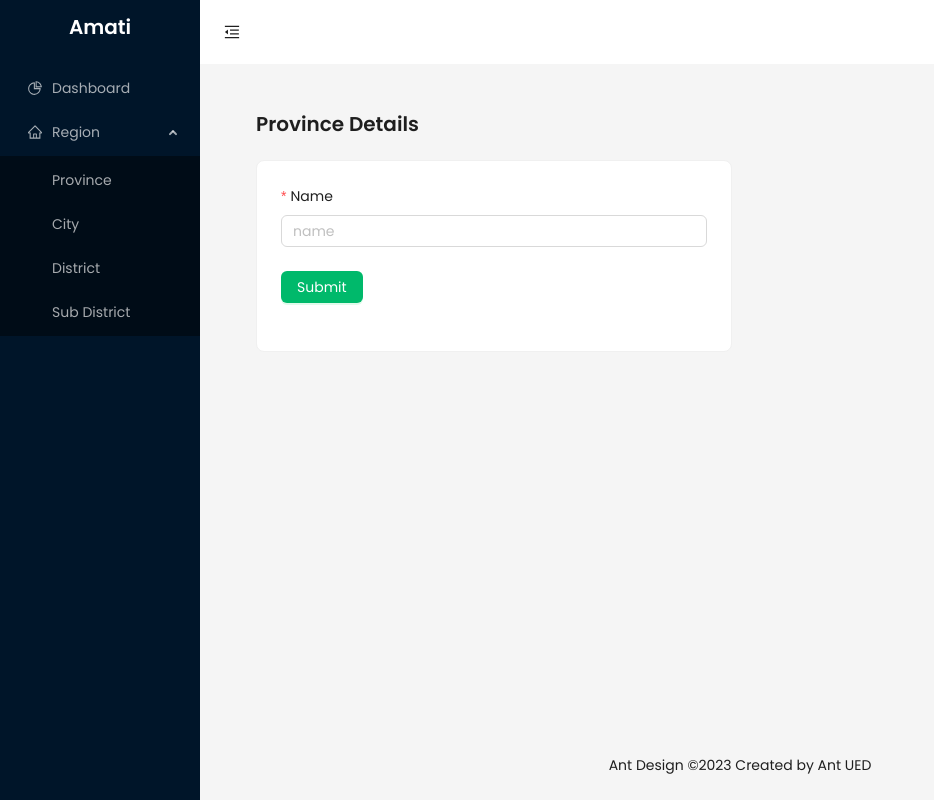
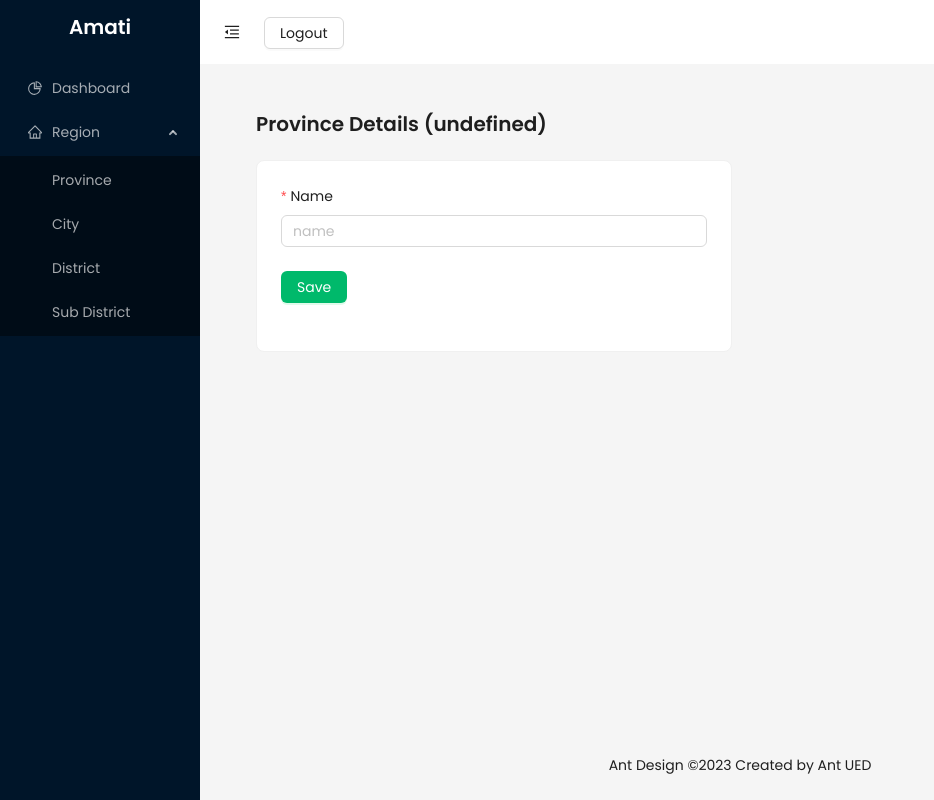
Before and after one commit to Bismika-Amati/greenskill-education-backoffice, a Next.js app: page /dashboard/regions/provinces/1 in a window 1280 px wide. Shown: the whole page, without its empty margins (0-934 px from the left). Built offline with nearby package versions, Linux system fonts and the light colour scheme; no server answers.

Commit message:
fix | cities crud

```diff
--- a/app/dashboard/layout.tsx
+++ b/app/dashboard/layout.tsx
@@ -3,6 +3,7 @@
 import { MenuUnfoldOutlined, MenuFoldOutlined, PieChartOutlined, HomeOutlined } from '@ant-design/icons';
 import { Layout, theme, Menu, Typography, Button } from 'antd';
 import { MenuItemType } from 'antd/es/menu/hooks/useItems';
+import { signOut } from 'next-auth/react';
 import { usePathname, useRouter } from 'next/navigation';
 import React, { useState } from 'react';
 
@@ -92,6 +93,8 @@ export default function RootLayout({ children }: { children: React.ReactNode })
               height: 64,
             }}
           />
+
+          <Button onClick={signOut}>Logout</Button>
         </Header>
 
         <Content style={{ margin: '24px 16px 0', overflow: 'initial' }}>{children}</Content>
--- a/app/dashboard/regions/provinces/[id]/page.tsx
+++ b/app/dashboard/regions/provinces/[id]/page.tsx
@@ -2,7 +2,8 @@
 
 import { OwnRow } from '@/components/atoms';
 import { TProvinceForm } from '@/modules/master-data/regions/provinces/entities';
-import { useFetchProvinceDetails } from '@/modules/master-data/regions/provinces/hooks';
+import { useFetchProvinceDetails, useUpdateProvince } from '@/modules/master-data/regions/provinces/hooks';
+import { failedNotification, successNotification } from '@/utils/helpers/alert';
 import { PageContainer } from '@ant-design/pro-components';
 import { Button, Card, Col, Form, Input, Space } from 'antd';
 import { useRouter } from 'next/navigation';
@@ -14,28 +15,42 @@ type PageProps = {
 };
 
 export default ({ params }: PageProps) => {
-  const id = params.id;
+  const ID = params.id;
 
-  const dataHook = useFetchProvinceDetails(id, {
+  const router = useRouter();
+
+  const detailHook = useFetchProvinceDetails(ID, {
     onSuccess: (data) => {
-      console.log('asc ', data);
+      form.setFieldValue('name', data.name);
+      console.log(data);
     },
   });
+  const updateMutation = useUpdateProvince();
 
   const [form] = Form.useForm<TProvinceForm>();
-  const handleOk = () => {
-    console.log('asc', form.getFieldsValue());
-  };
-
   const onFinish = (values: TProvinceForm) => {
-    console.log('ascac', values);
+    updateMutation.mutate(
+      {
+        id: ID,
+        data: values,
+      },
+      {
+        onSuccess: () => {
+          router.push('/dashboard/regions/provinces');
+          successNotification();
+        },
+        onError: () => {
+          failedNotification();
+        },
+      },
+    );
   };
 
   return (
     <>
       <PageContainer
         header={{
-          title: `Province Details`,
+          title: `Province Details (${detailHook.data?.name})`,
         }}
       >
         <OwnRow>
@@ -49,7 +64,7 @@ export default ({ params }: PageProps) => {
                 <Form.Item>
                   <Space align="end">
                     <Button type="primary" htmlType="submit">
-                      Submit
+                      Save
                     </Button>
                   </Space>
                 </Form.Item>
--- a/app/dashboard/regions/provinces/page.tsx
+++ b/app/dashboard/regions/provinces/page.tsx
@@ -41,7 +41,9 @@ export default () => {
       width: 100,
       render: (_, record) => (
         <Space>
-          <Button icon={<EditOutlined />} size="small" type="link" />
+          <Link href={`/dashboard/regions/provinces/${record.id}`}>
+            <Button icon={<EditOutlined />} size="small" type="link" />
+          </Link>
           <Button
             icon={<DeleteOutlined />}
             danger
@@ -73,6 +75,7 @@ export default () => {
         ]}
       >
         <OwnTable
+          loading={dataHook.isFetching}
           columns={columns}
           dataSource={dataHook.data?.data}
           meta={dataHook.data?.meta}
```
Also changed, not shown: app/dashboard/regions/provinces/create/page.tsx (+16 -5 lines).
